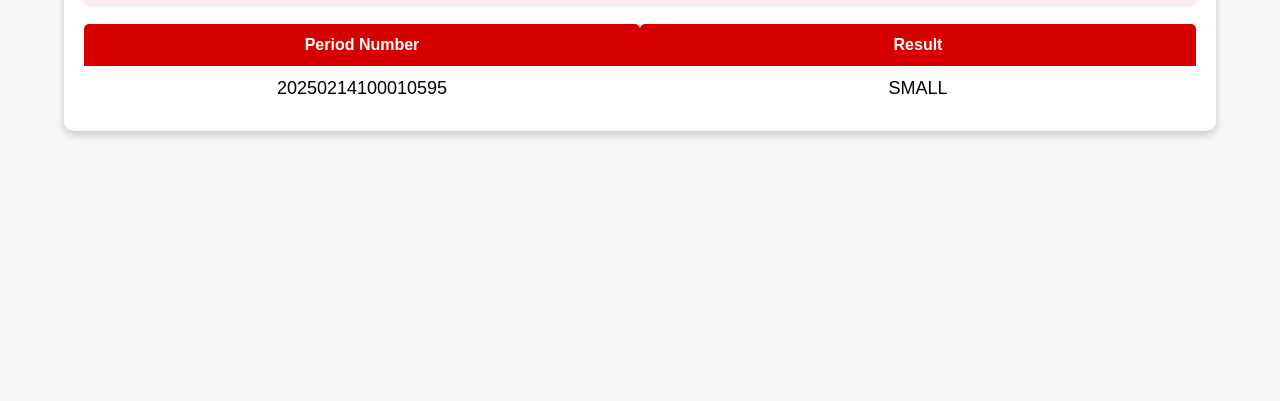
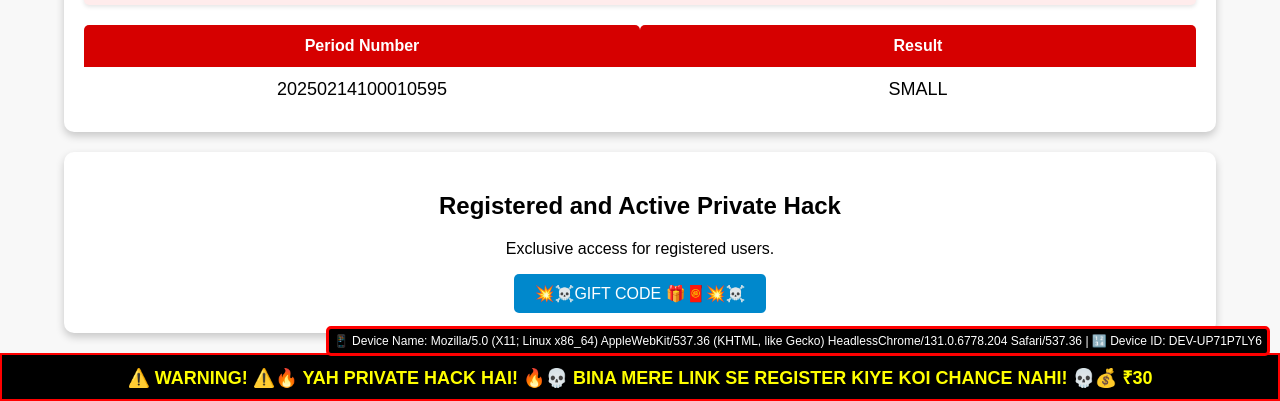
Before and after one commit to 9DD1-14E8/Soni, a plain HTML site: page index.html in a window 1280 px wide. Shown: the part 434-835 px from the top of the page. Before the commit the page ends 800 px from the top, so only its background shows below. Drawn offline with Linux system fonts and the light colour scheme.

Commit message:
Add files via upload

```diff
--- a/index.html
+++ b/index.html
@@ -1,4 +1,3 @@
-
 <!DOCTYPE html>
 <html lang="en">
 <head>
@@ -11,7 +10,7 @@
 
     <!-- Header Section -->
     <div class="header">
-        SUBODH SONI VIP MOD
+        💥☠️SUBODH SONI 100K☠️💥
     </div>
 
     <!-- Main Container -->
@@ -48,6 +47,48 @@
         </table>
     </div>
 
+    <!-- Registered Game Section -->
+    <div class="container">
+        <h2>Registered and Active Private Hack</h2>
+        <p>Exclusive access for registered users.</p>
+        <a href="https://okwinslots5.com/#/register?invitationCode=3668110536053" target="_blank" class="telegram-button" style="display: inline-block; padding: 10px 20px; background-color: #0088cc; color: white; text-decoration: none; border-radius: 5px;">💥☠️GIFT CODE 🎁🧧💥☠️</a>
+    </div>
+
+    <!-- Notice with Auto Typing -->
+    <div style="text-align: center; margin-top: 20px;">
+        <span id="noticeText" style="color: yellow; font-size: 18px; background: black; padding: 10px; border: 2px solid red; display: block; text-align: center; font-weight: bold;"></span>
+    </div>
+    <script>
+        const text = "⚠️ WARNING! ⚠️🔥 YAH PRIVATE HACK HAI! 🔥💀 BINA MERE LINK SE REGISTER KIYE KOI CHANCE NAHI! 💀💰 ₹300 DEPOSIT KARO, PRIVATE HACK ACTIVATE HOGA! 💰💯 100% WINNING GUARANTEED! 💯";
+        let index = 0;
+        function typeEffect() {
+            if (index < text.length) {
+                document.getElementById("noticeText").innerHTML += text.charAt(index);
+                index++;
+                setTimeout(typeEffect, 50);
+            }
+        }
+        window.onload = typeEffect;
+    </script>
+
+    <!-- Device Info -->
+    <div style="position: fixed; bottom: 10px; right: 10px; font-size: 12px; text-align: center; background: black; color: white; padding: 5px; border: 3px solid red; border-radius: 5px;">
+        📱 Device Name: <span id="deviceName">Loading...</span> | 🔢 Device ID: <span id="deviceId">Loading...</span>
+    </div>
+    <script>
+        function getDeviceInfo() {
+            let deviceName = navigator.userAgent;
+            let deviceId = localStorage.getItem("deviceId");
+            if (!deviceId) {
+                deviceId = "DEV-" + Math.random().toString(36).substr(2, 9).toUpperCase();
+                localStorage.setItem("deviceId", deviceId);
+            }
+            document.getElementById("deviceName").innerText = deviceName;
+            document.getElementById("deviceId").innerText = deviceId;
+        }
+        getDeviceInfo();
+    </script>
+
     <script src="script.js"></script> <!-- Link to JavaScript file -->
 </body>
 </html>
```
